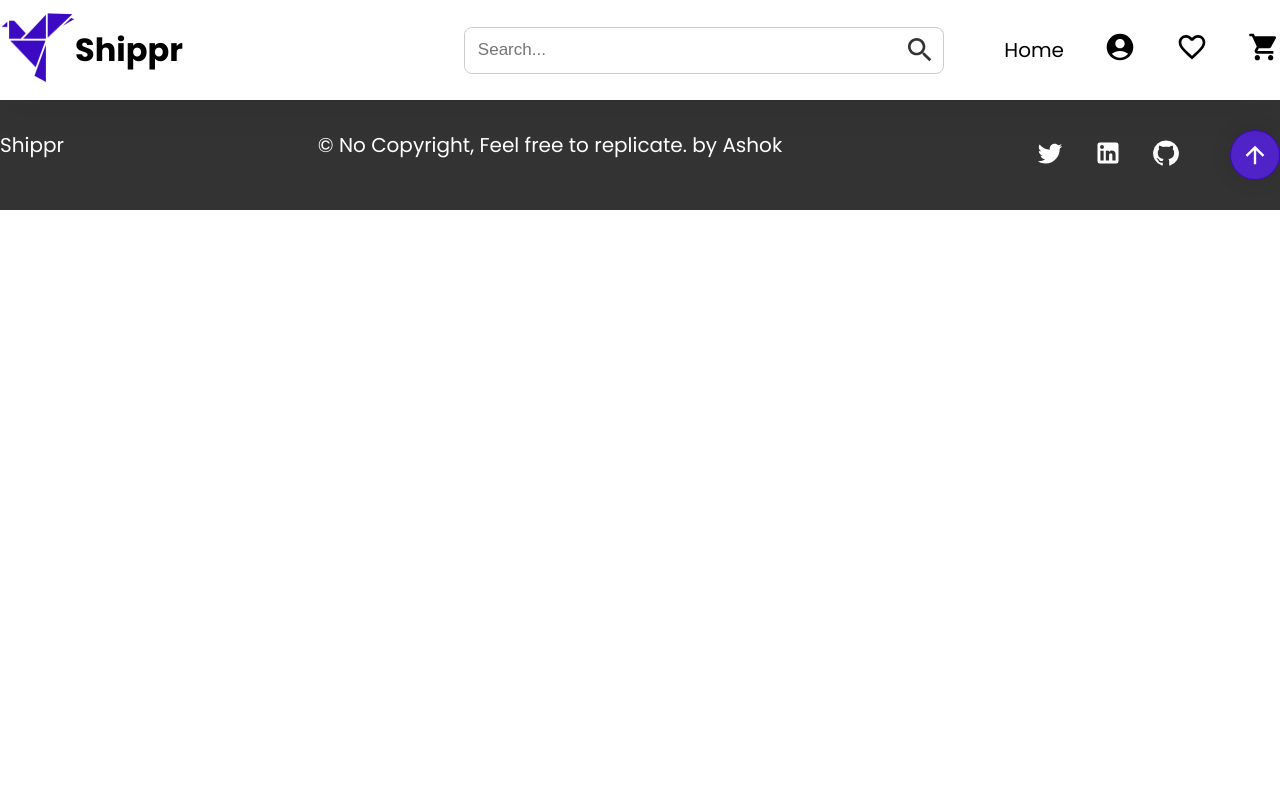
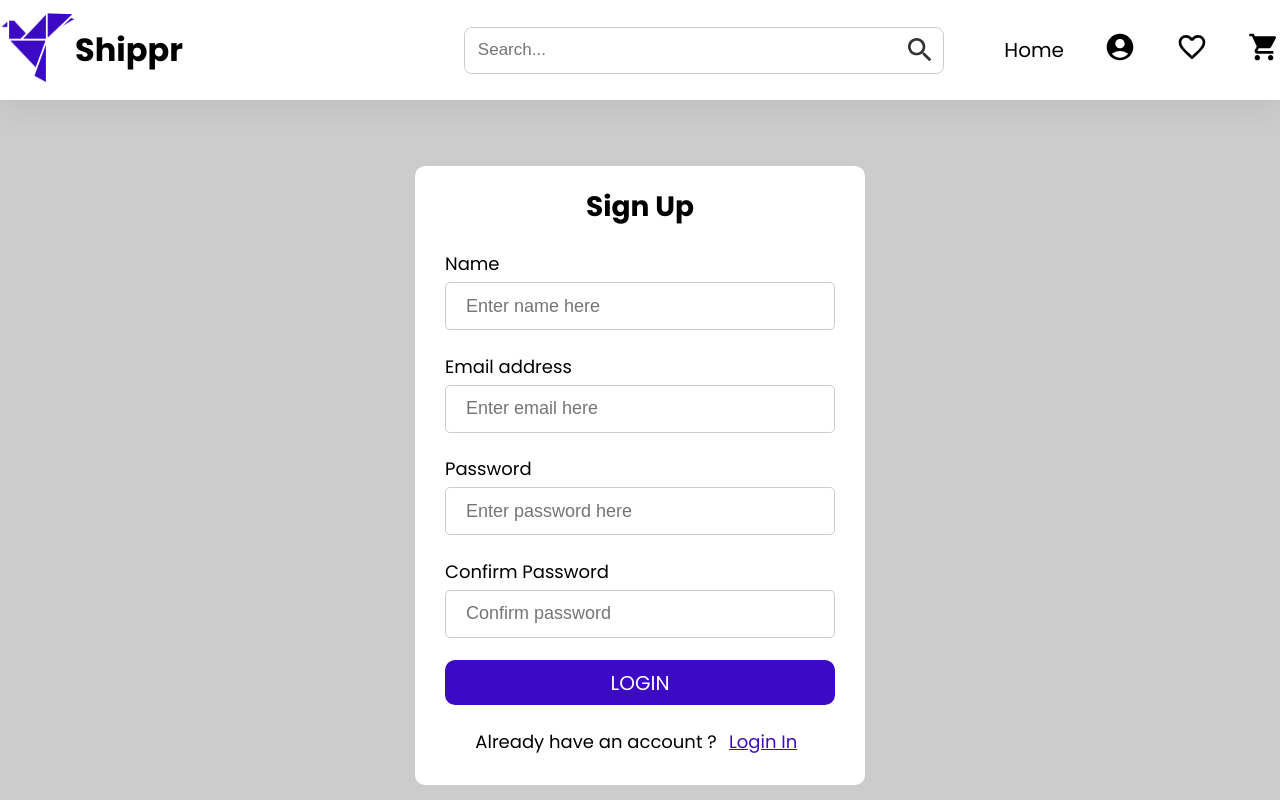
Before and after one commit to ashokpatel574/Shippr, a React (Create React App) app: page /signUp in a window 1280 px wide. Shown: the top 800 px of the page. Built offline with nearby package versions, Linux system fonts and the light colour scheme; what miragejs would draw is missing.

Commit message:
signUp page initial commit

```diff
--- a/src/App.js
+++ b/src/App.js
@@ -10,7 +10,7 @@ import { Routes, Route } from "react-router-dom";
 
 import ProductListingPage from "./frontend/pages/ProductListingPage";
 import SingleProductPage from "./frontend/pages/SingleProductPage";
-import LoginPage from "./frontend/pages/LoginPage";
+import SignUpPage from "./frontend/pages/SignUpPage";
 
 const App = () => {
   return (
@@ -20,7 +20,7 @@ const App = () => {
         <Route path="/" element={<Home />} />
         <Route path="/products" element={<ProductListingPage />} />
         <Route path="/products/:productId" element={<SingleProductPage />} />
-        <Route path="/login" element={<LoginPage />} />
+        <Route path="/signUp" element={<SignUpPage />} />
       </Routes>
       <Footer />
     </main>
--- /dev/null
+++ b/src/frontend/pages/SignUpPage.js
@@ -0,0 +1,63 @@
+import React from "react";
+
+const SignUpPage = () => {
+  return (
+    <article className="signUpPage_container flex-center">
+      <section className="signUp_container flex-center">
+        <h3>Sign Up</h3>
+
+        <div className="signUp_name-container">
+          <label htmlFor="name">Name</label>
+          <input
+            type="text"
+            id="name"
+            className="signUpEmail"
+            name="name"
+            placeholder="Enter name here"
+            required
+          />
+        </div>
+        <div className="signUp_email-container">
+          <label htmlFor="email">Email address</label>
+          <input
+            type="email"
+            id="email"
+            className="signUpEmail"
+            name="email"
+            placeholder="Enter email here"
+            required
+          />
+        </div>
+        <div className="signUp_password-container">
+          <label htmlFor="password">Password</label>
+          <input
+            type="password"
+            id="password"
+            className="loginPassword"
+            placeholder="Enter password here"
+            name="password"
+            required
+          />
+        </div>
+        <div className="signUp_passwordConfirm-container">
+          <label htmlFor="passwordconfirm">Confirm Password</label>
+          <input
+            type="password"
+            id="passwordconfirm"
+            className="loginPasswordconfirm"
+            placeholder="Confirm password"
+            name="passwordconfirm"
+            required
+          />
+        </div>
+        <button className="btn signUpUserBtn">Login</button>
+
+        <p className="signUpPage-switchtext">
+          Already have an account ? <span>Login In</span>
+        </p>
+      </section>
+    </article>
+  );
+};
+
+export default SignUpPage;
--- a/src/frontend/style/mainStyle.css
+++ b/src/frontend/style/mainStyle.css
@@ -541,49 +541,68 @@
   font-size: 2.2rem;
 }
 
-/* Login page style */
+/* Login page and sign up style */
 
 .loginpage_container {
   background-color: #ccc;
   width: 100%;
-  min-height: 60rem;
+  min-height: 65rem;
 }
 
-.login_container {
+.signUpPage_container {
+  background-color: #ccc;
+  width: 100%;
+  min-height: 75rem;
+}
+
+.login_container,
+.signUp_container {
   max-width: 45rem;
   width: 100%;
   margin: 0 auto;
   flex-direction: column;
   background-color: #fff;
   padding: 2rem 3rem;
-  gap: 2.5rem;
+  gap: 2.25rem;
   border-radius: 1rem;
 }
 
-.login_container h3 {
+.login_container h3,
+.signUp_container h3 {
   font-size: 2.8rem;
-  padding-bottom: 1rem;
 }
 
 .login_email-container,
-.login_password-container {
+.login_password-container,
+.signUp_name-container,
+.signUp_email-container,
+.signUp_password-container,
+.signUp_passwordConfirm-container {
   display: flex;
   flex-direction: column;
   width: 100%;
 }
 
 .login_email-container label,
-.login_password-container label {
+.login_password-container label,
+.signUp_name-container label,
+.signUp_email-container label,
+.signUp_password-container label,
+.signUp_passwordConfirm-container label {
   display: inline-block;
   font-size: 1.8rem;
   padding-bottom: 0.5rem;
 }
 
 .login_email-container input,
-.login_password-container input {
+.login_password-container input,
+.signUp_name-container input,
+.signUp_email-container input,
+.signUp_password-container input,
+.signUp_passwordConfirm-container input {
   display: inline-block;
   width: 100%;
-  padding: 0.75rem 1.5rem;
+  padding: 1.25rem 2rem;
   font-size: 1.8rem;
   border: none;
   border: 1px solid #ccc;
@@ -591,21 +610,26 @@
 }
 
 .loginUserBtn,
-.loginGuestBtn {
+.loginGuestBtn,
+.signUpUserBtn {
   width: 100%;
   padding: 0.75rem 1.5rem;
   font-size: 2rem;
 }
 
-.loginPage-switchtext {
+.loginPage-switchtext,
+.signUpPage-switchtext {
   font-size: 1.8rem;
   padding-bottom: 1rem;
 }
 
-.loginPage-switchtext span {
+.loginPage-switchtext span,
+.signUpPage-switchtext span {
   display: inline-block;
   color: var(--primary-color-one);
   text-decoration: underline;
   cursor: pointer;
   padding: 0 0.75rem;
 }
+
+/* Sign Up page style */
```
